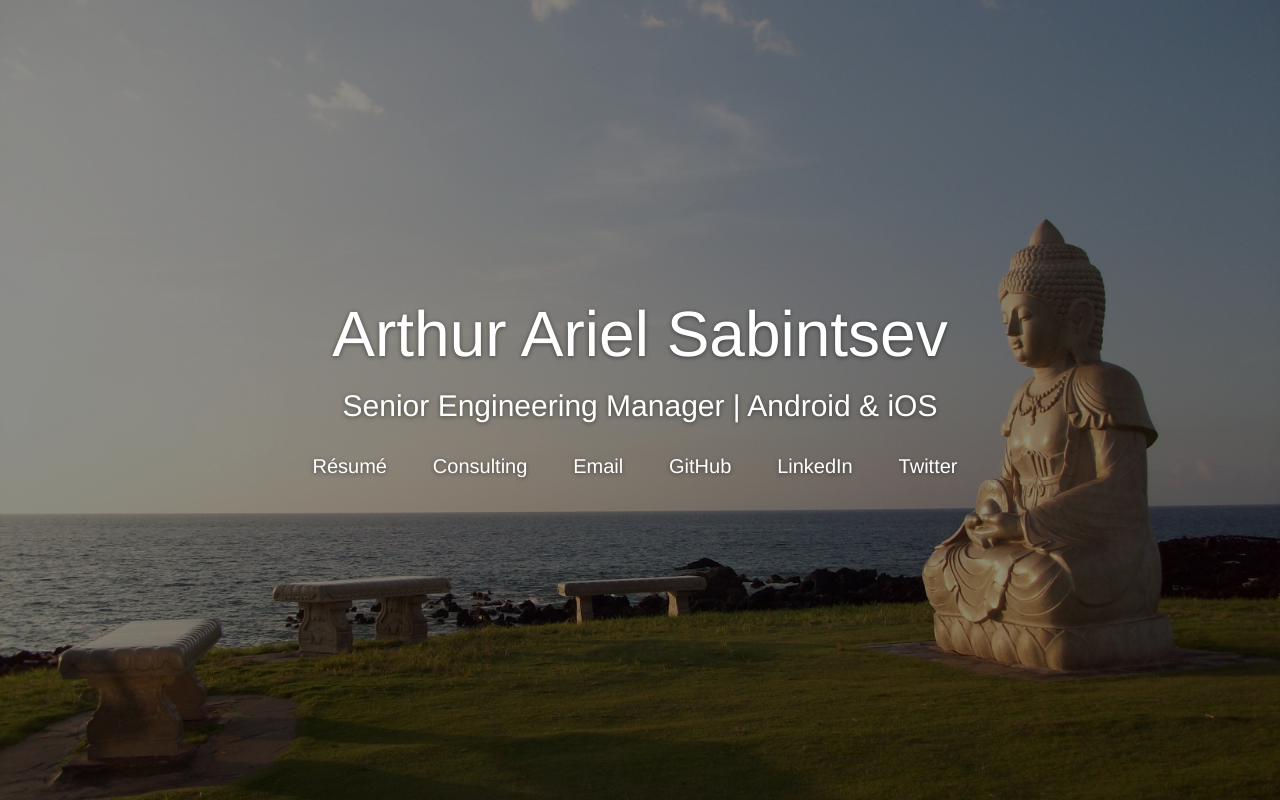
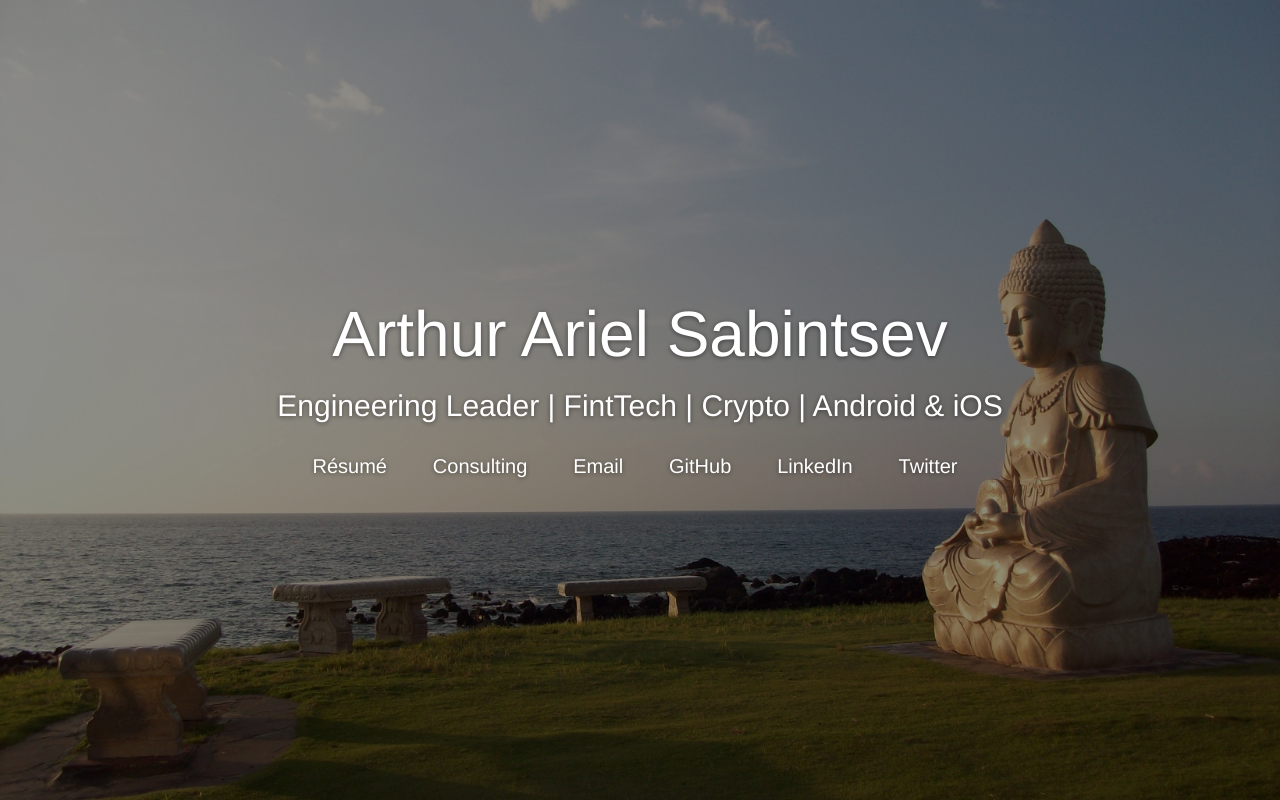
Before and after one commit to ArtSabintsev/artsabintsev.github.io, a plain HTML site: page index.html in a window 1280 px wide. Drawn offline with nearby package versions, Linux system fonts and the light colour scheme.

Commit message:
updated vs

```diff
--- a/index.html
+++ b/index.html
@@ -23,7 +23,7 @@
 
           <div class='inner cover'>
             <h1 class='cover-heading'>Arthur Ariel Sabintsev</h1>
-            <h2 class='cover-heading'>Senior Engineering Manager | Android & iOS</h2>
+            <h2 class='cover-heading'>Engineering Leader | FintTech | Crypto | Android & iOS</h2>
             <p class='lead'>
               <a href='files/Arthur-Sabintsev-Resume.pdf' class='btn btn-lg'>Résumé</a>
               <a href='//iOSConsultant.com' class='btn btn-lg'>Consulting</a>
```
Also changed, not shown: 1 other file.
